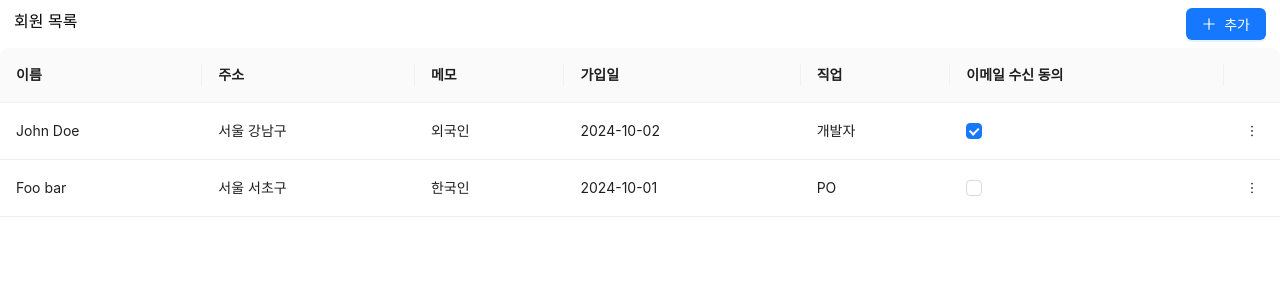
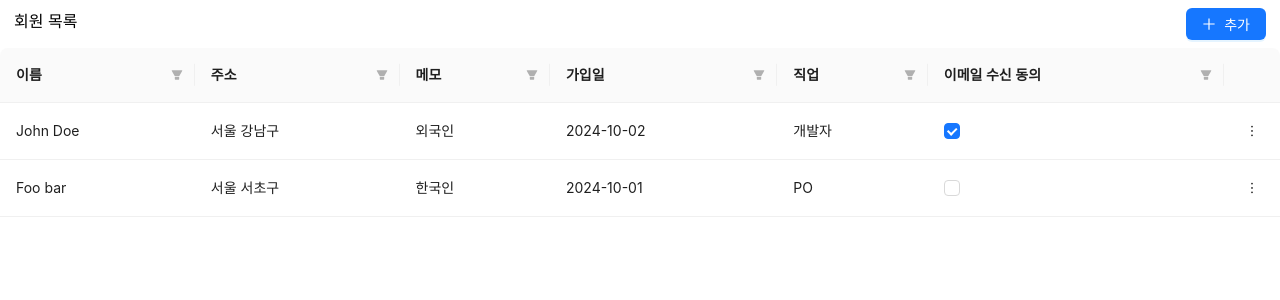
Before and after one commit to ymseoooooo/business-canvas, a React (Vite) app: page / in a window 1280 px wide. Shown: the top 300 px of the page. Built offline with nearby package versions, Linux system fonts and the light colour scheme.

Commit message:
테이블 필터추가

```diff
--- /dev/null
+++ b/src/components/common/Table/FilterDropdown.tsx
@@ -0,0 +1,35 @@
+import { Checkbox } from 'antd';
+import type { FilterDropdownProps as AntdFilterDropdownProps } from 'antd/es/table/interface';
+import styled from 'styled-components';
+
+type FilterDropdownProps = AntdFilterDropdownProps;
+
+export function FilterDropdown({ setSelectedKeys, selectedKeys, confirm, filters }: FilterDropdownProps) {
+  return (
+    <FilterWrapper>
+      {filters?.map(filter => (
+        <div key={String(filter.value)}>
+          <Checkbox
+            checked={selectedKeys?.find(key => key === filter.value) !== undefined}
+            onChange={e => {
+              const newSelectedKeys = e.target.checked
+                ? [...selectedKeys, String(filter.value)]
+                : selectedKeys.filter(key => key !== filter.value);
+              setSelectedKeys(newSelectedKeys);
+              confirm({ closeDropdown: false });
+            }}
+          >
+            {filter.text}
+          </Checkbox>
+        </div>
+      ))}
+    </FilterWrapper>
+  );
+}
+
+const FilterWrapper = styled.div`
+  display: flex;
+  flex-direction: column;
+  gap: 8px;
+  padding: 8px;
+`;
--- a/src/constants/member.ts
+++ b/src/constants/member.ts
@@ -1,5 +1,4 @@
 import { type DataRecord, type Schema } from '@/defines/schema';
-import dayjs from 'dayjs';
 
 // 백엔드에서 데이터 스키마에 대한 정보를 가져왔다고 가정
 export const memberSchemaData: Schema = [
@@ -13,6 +12,10 @@ export const memberSchemaData: Schema = [
       required: true,
       maxLength: 20,
     },
+    filters: [
+      { text: 'John Doe', value: 'John Doe' },
+      { text: 'Foo bar', value: 'Foo bar' },
+    ],
   },
   {
     name: 'address',
@@ -22,9 +25,33 @@ export const memberSchemaData: Schema = [
     rules: {
       maxLength: 20,
     },
+    filters: [
+      { text: '서울 강남구', value: '서울 강남구' },
+      { text: '서울 서초구', value: '서울 서초구' },
+    ],
   },
-  { name: 'memo', label: '메모', uiType: 'textarea', value: 'string', rules: { maxLength: 50 } },
-  { name: 'registrationDate', label: '가입일', uiType: 'date', rules: { required: true }, value: 'string' },
+  {
+    name: 'memo',
+    label: '메모',
+    uiType: 'textarea',
+    value: 'string',
+    rules: { maxLength: 50 },
+    filters: [
+      { text: '외국인', value: '외국인' },
+      { text: '한국인', value: '한국인' },
+    ],
+  },
+  {
+    name: 'registrationDate',
+    label: '가입일',
+    uiType: 'date',
+    rules: { required: true },
+    value: 'string',
+    filters: [
+      { text: '2024-10-01', value: '2024-10-01' },
+      { text: '2024-10-02', value: '2024-10-02' },
+    ],
+  },
   {
     name: 'job',
     label: '직업',
@@ -35,8 +62,21 @@ export const memberSchemaData: Schema = [
       { label: 'PO', value: 'PO' },
       { label: '디자이너', value: '디자이너' },
     ],
+    filters: [
+      { text: '개발자', value: '개발자' },
+      { text: 'PO', value: 'PO' },
+    ],
   },
-  { name: 'isEmailAgreement', label: '이메일 수신 동의', uiType: 'checkbox', value: 'boolean' },
+  {
+    name: 'isEmailAgreement',
+    label: '이메일 수신 동의',
+    uiType: 'checkbox',
+    value: 'boolean',
+    filters: [
+      { text: '선택됨', value: true },
+      { text: '미선택됨', value: false },
+    ],
+  },
 ];
 
 // 백엔드에서 스키마 정보에 따른 실제 데이터를 가져 왔다고 가정
@@ -46,7 +86,7 @@ export const MemberInitialData: DataRecord<typeof memberSchemaData>[] = [
     name: 'John Doe',
     address: '서울 강남구',
     memo: '외국인',
-    registrationDate: dayjs('2024-10-02'),
+    registrationDate: '2024-10-02',
     job: '개발자',
     isEmailAgreement: true,
   },
@@ -55,7 +95,7 @@ export const MemberInitialData: DataRecord<typeof memberSchemaData>[] = [
     name: 'Foo bar',
     address: '서울 서초구',
     memo: '한국인',
-    registrationDate: dayjs('2024-10-01'),
+    registrationDate: '2024-10-01',
     job: 'PO',
     isEmailAgreement: false,
   },
--- a/src/defines/schema.ts
+++ b/src/defines/schema.ts
@@ -31,12 +31,18 @@ interface DateFieldRules extends FieldOptionBase {
 interface SelectFieldRules extends FieldOptionBase {}
 interface CheckboxFieldRules extends FieldOptionBase {}
 
+export interface FilterOption<T extends FieldDataType = FieldDataType> {
+  text: string;
+  value: FieldTypeMap[T];
+}
+
 export interface FieldBaseDefinition {
   name: string;
   label: string;
   uiType: FieldUi;
   value: FieldDataType;
   isPrimary?: boolean;
+  filters?: FilterOption<FieldDataType>[];
 }
 
 export interface FieldPrimaryDefinition extends FieldBaseDefinition {
--- a/src/utils/table.tsx
+++ b/src/utils/table.tsx
@@ -1,7 +1,23 @@
 import { Checkbox, type TableColumnsType } from 'antd';
-import { type DataRecord, type FieldData, type Schema } from '@/defines/schema';
-import { isDateField } from './schema';
+import { type DataRecord, type FieldData, type FieldDefinition, type Schema } from '@/defines/schema';
+import { isCheckboxField, isDateField } from './schema';
 import dayjs from 'dayjs';
+import type { ColumnType } from 'antd/es/table';
+import { FilterDropdown } from '@/components/common/Table/FilterDropdown';
+
+const generateFilter = (field: FieldDefinition): ColumnType<DataRecord> => {
+  return {
+    filters: field.filters,
+    onFilter: (value, record) => {
+      if (isCheckboxField(field)) {
+        return Boolean(record[field.name]) === value;
+      }
+
+      return String(record[field.name]).includes(String(value));
+    },
+    filterDropdown: props => <FilterDropdown {...props} />,
+  };
+};
 
 export const generateColumns = (schema: Schema): TableColumnsType<DataRecord> => {
   const columns: TableColumnsType<DataRecord> = schema.map(field => {
@@ -12,16 +28,17 @@ export const generateColumns = (schema: Schema): TableColumnsType<DataRecord> =>
       dataIndex: name,
       key: name,
       render: (value: FieldData) => {
-        if (typeof value === 'boolean') {
-          return <Checkbox checked={value} />;
+        if (isCheckboxField(field)) {
+          return <Checkbox checked={Boolean(value)} />;
         }
 
         if (isDateField(field)) {
-          return dayjs(value).format('YYYY-MM-DD');
+          return dayjs(String(value)).format('YYYY-MM-DD');
         }
 
         return value;
       },
+      ...generateFilter(field),
     };
   });
 
```
